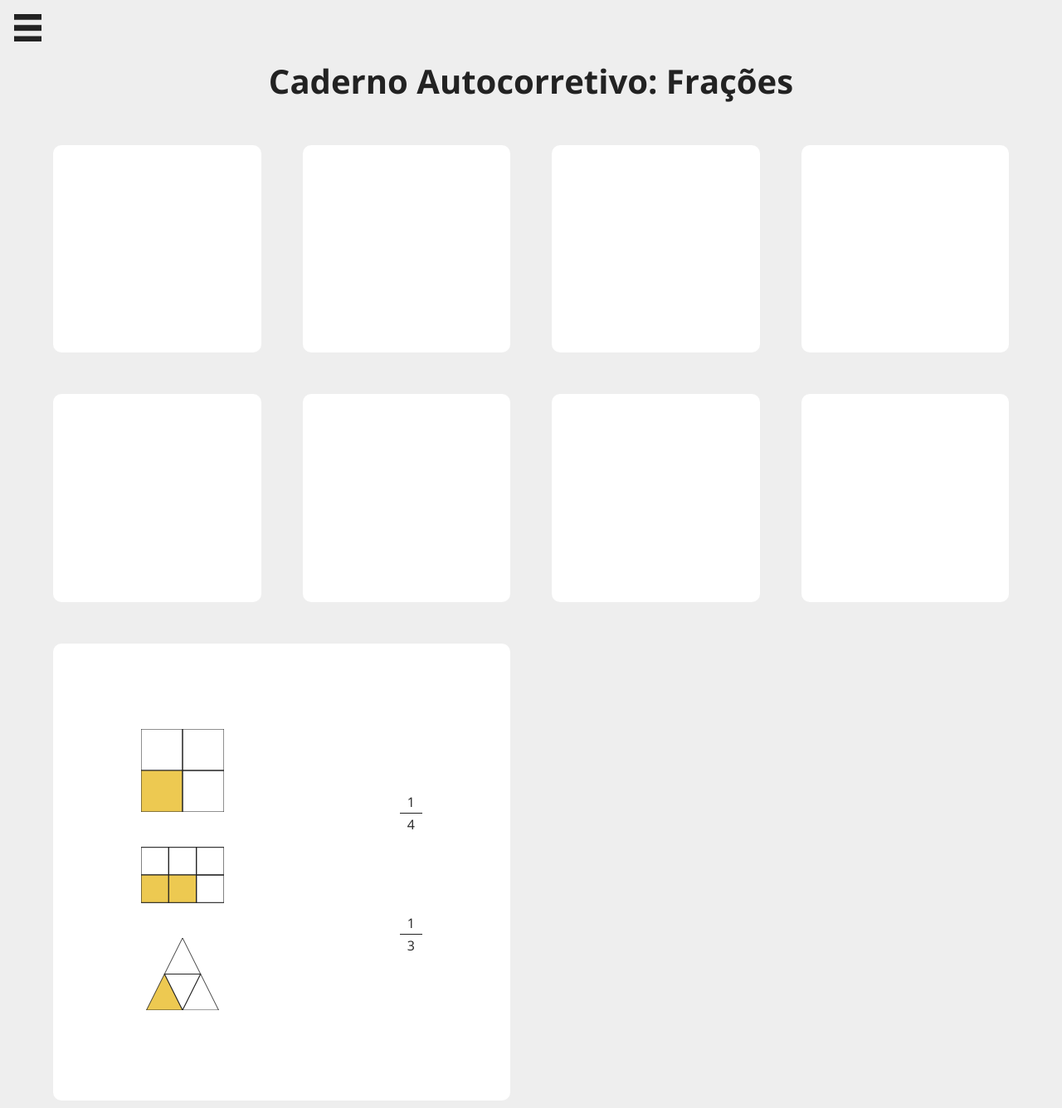
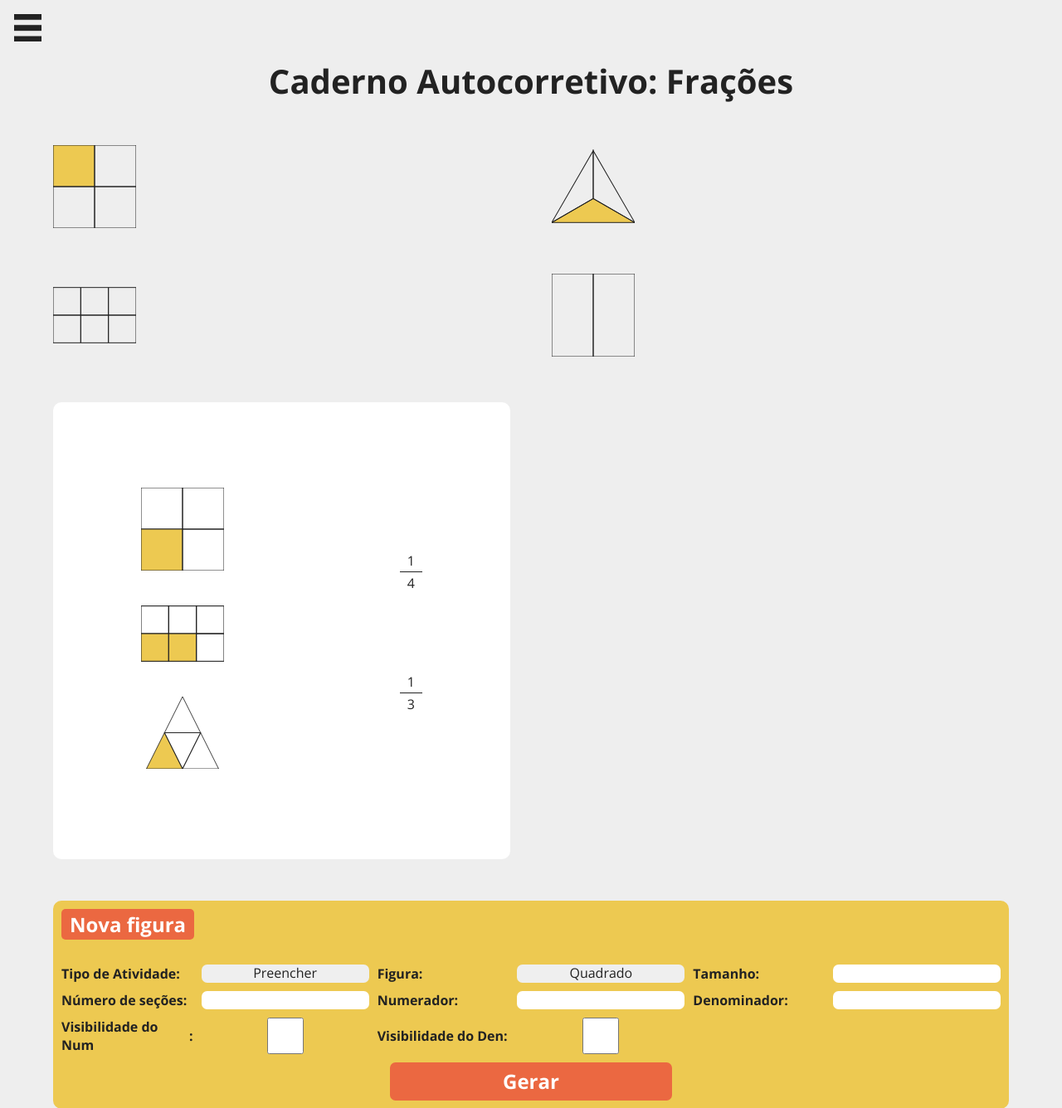
Before and after one commit to douglasspeck/check, a PHP site: page /teste.php in a window 1280 px wide. Shown: the top 1336 px of the page at 83% size. Run offline with PHP 8.4, Linux system fonts and the light colour scheme.

Commit message:
Changed insertion method from .figure to <figure>

```diff
--- a/cacs/teste.php
+++ b/cacs/teste.php
@@ -15,21 +15,37 @@
             <h1>Caderno Autocorretivo: Frações</h1>
             <section class="gallery">
 
-                <article class="figure fill" shape="square" size=100 sections=4 num=1 den=4 show="d"></article>
+                <article>
+                    <figure fill=1 shape="square" size=100 sections=4></figure>
+                </article>
 
-                <article class="figure fill" shape="rect" size=100 sections=6 num=2 den=6 show="d"></article>
+                <article>
+                    <figure fill=2 shape="rect" size=100 sections=6></figure>
+                </article>
 
-                <article class="figure fill" shape="triangle" size=100 sections=3 num=1 den=3></article>
+                <article>
+                    <figure fill=1 shape="triangle" size=100 sections=3></figure>
+                </article>
 
-                <article class="figure fill" shape="triangle" size=100 sections=6 num=1 den=6></article>
+                <article>
+                    <figure fill=1 shape="triangle" size=100 sections=6></figure>
+                </article>
 
-                <article class="figure paint" shape="rect" size=100 sections=6 num=2 den=6></article>
+                <article>
+                    <figure paint shape="rect" size=100 sections=6></figure>
+                </article>
 
-                <article class="figure paint" shape="triangle" size=100 sections=6 num=1 den=6></article>
+                <article>
+                    <figure paint shape="triangle" size=100 sections=6></figure>
+                </article>
 
-                <article class="figure paint" shape="square" size=100 sections=2 num=1 den=2></article>
+                <article>
+                    <figure paint shape="square" size=100 sections=2></figure>
+                </article>
 
-                <article class="figure paint" shape="circle" size=100 sections=3 num=1 den=3></article>
+                <article>
+                    <figure paint shape="circle" size=100 sections=3></figure>
+                </article>
 
                 <article class="associate" id="assoc-001">
 
```
